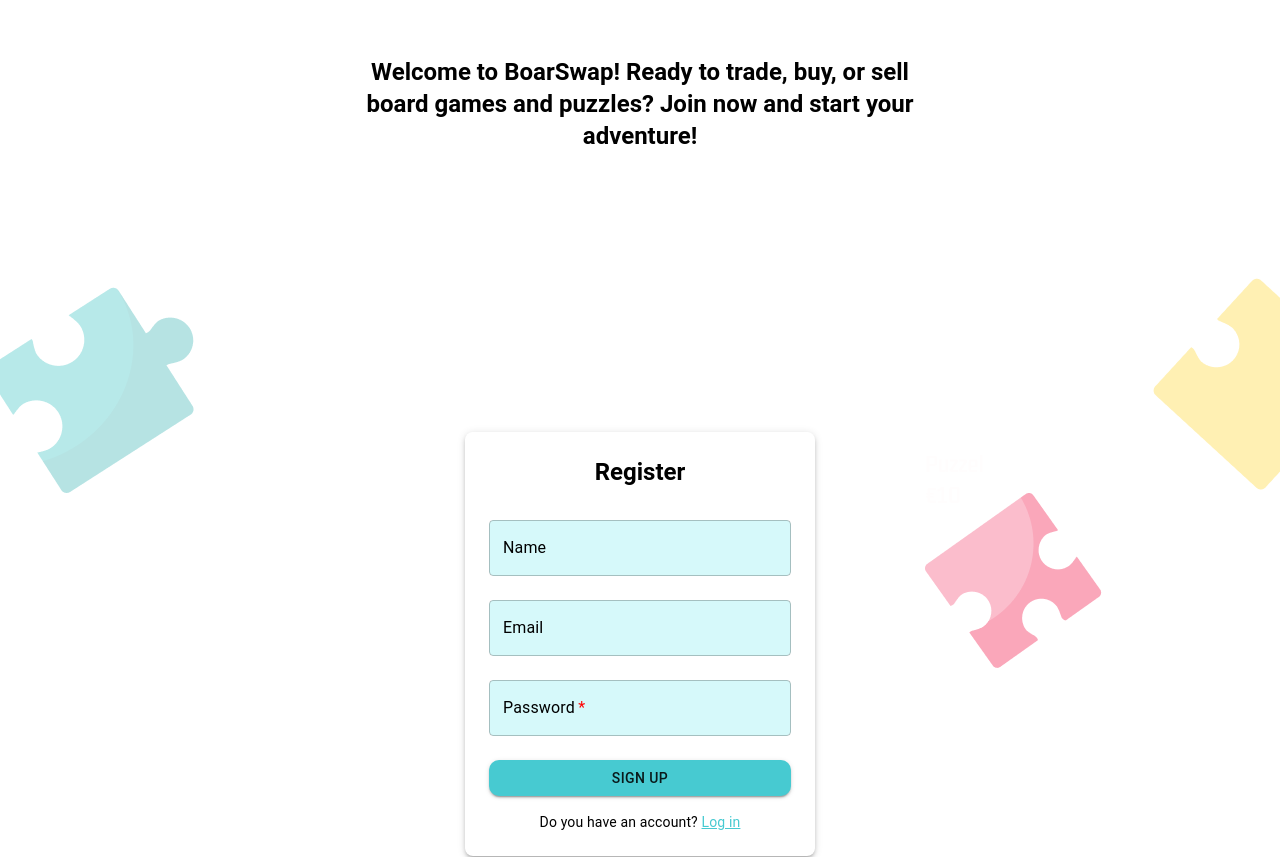
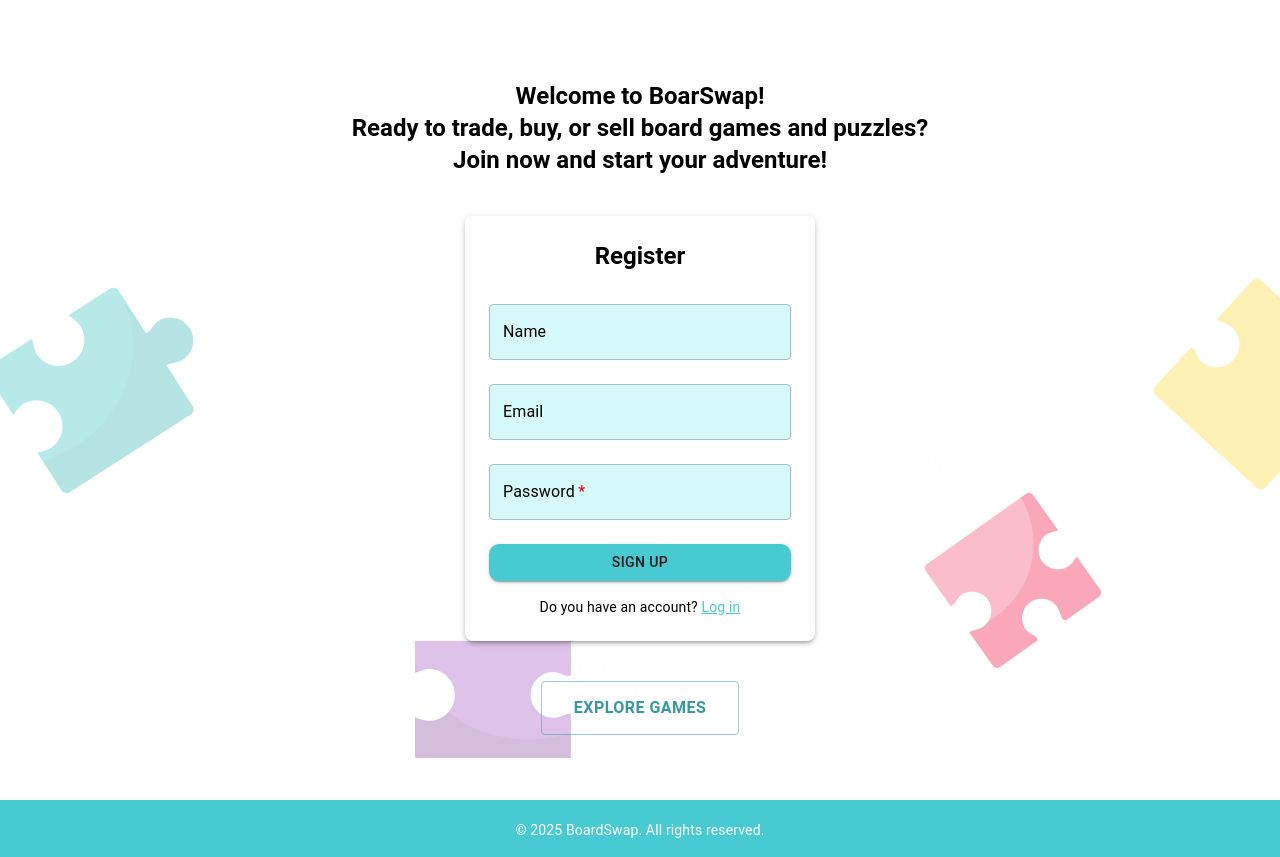
Before and after one commit to starshynova/BoardSwap, a React (Vite) app in the folder client/: page /register in a window 1280 px wide. Shown: the top 857 px of the page. Built offline with nearby package versions, Linux system fonts and the light colour scheme.

Commit message:
style: fix spacing on register page

```diff
--- a/client/src/pages/User/CreateUser.jsx
+++ b/client/src/pages/User/CreateUser.jsx
@@ -40,7 +40,6 @@ const CreateUser = () => {
         display: "flex",
         justifyContent: "center",
         alignItems: "center",
-        height: "100vh",
       }}
     >
       <UserForm
--- a/client/src/pages/User/Register.jsx
+++ b/client/src/pages/User/Register.jsx
@@ -19,24 +19,25 @@ const Register = () => {
         color="text.secondary"
         sx={{
           textAlign: "center",
-          marginTop: "32px",
-          marginBottom: "40px",
-          maxWidth: "600px",
+          marginTop: "15px",
+          maxWidth: "800px",
         }}
       >
-        Welcome to BoarSwap! Ready to trade, buy, or sell board games and
-        puzzles? Join now and start your adventure!
+        Welcome to BoarSwap!
+        <br />
+        Ready to trade, buy, or sell board games and puzzles?
+        <br />
+        Join now and start your adventure!
       </Typography>
 
       <Box
         sx={{
-          p: 4,
           borderRadius: 2,
           textAlign: "center",
           width: "100%",
           maxWidth: "500px",
           backgroundColor: "white",
-          marginBottom: "24px",
+          marginBottom: "40px",
         }}
       >
         <CreateUser />
```
